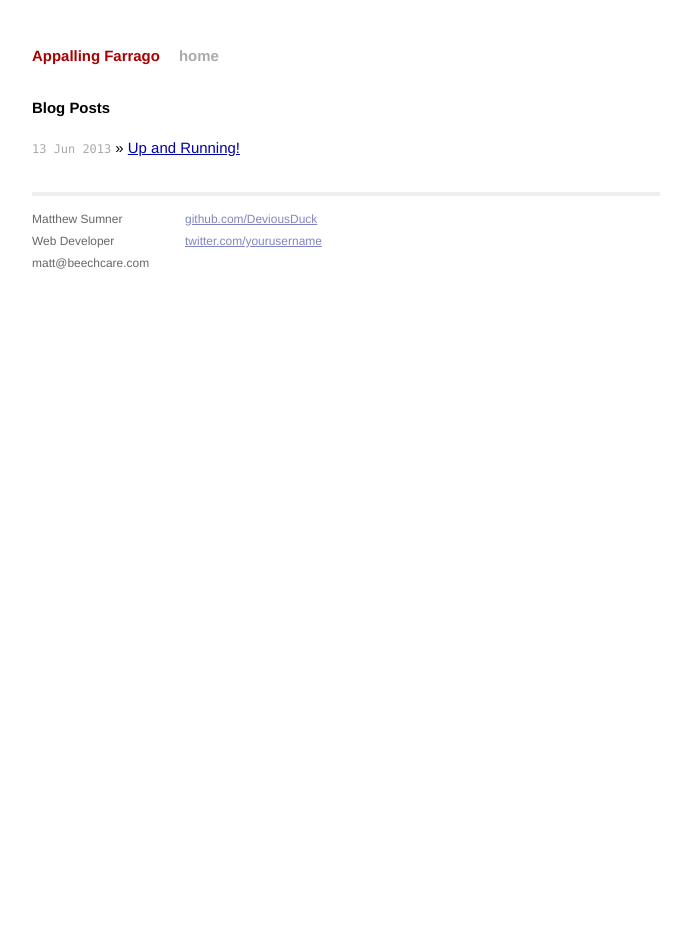
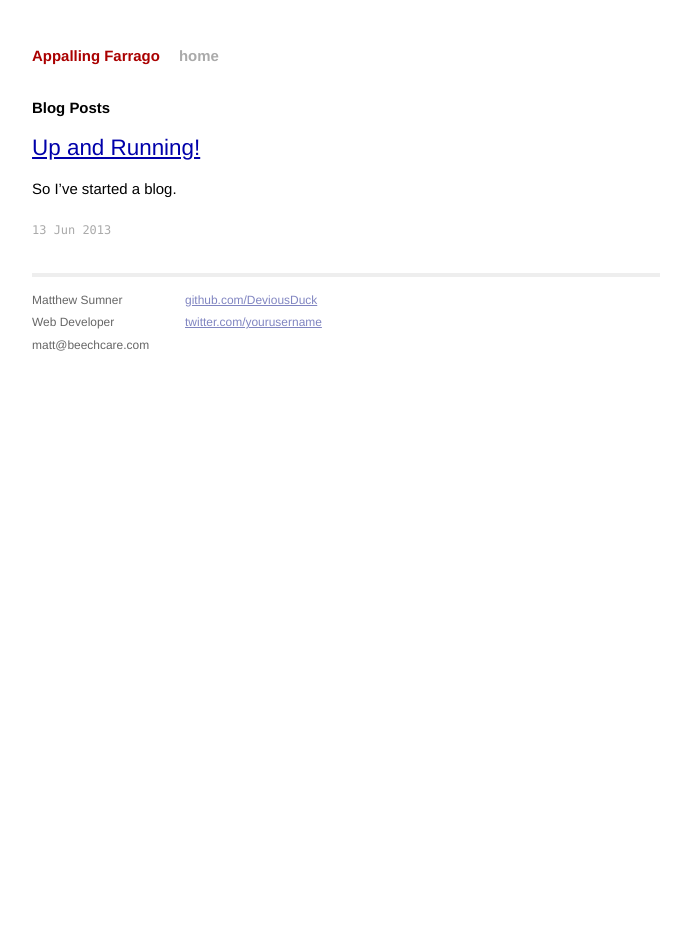
Before and after one commit to MattMSumner/MattMSumner.github.io, a Jekyll site: the page built from index.html, in a window 1280 px wide. Shown: the whole page, without its empty margins (294-985 px from the left). Built offline with Jekyll 4.4.1, drawn with Linux system fonts in a browser that asks for light colours.

```diff
--- /dev/null
+++ b/CNAME
@@ -0,0 +1 @@
+www.appallingfarrago.com
--- a/css/main.css
+++ b/css/main.css
@@ -44,11 +44,15 @@
   margin-bottom: 2em;
 }
 
-ul.posts li {
+ul.posts li article {
   line-height: 1.75em;
 }
 
-ul.posts span {
+ul.posts li article header {
+  font-size: 150%;
+}
+
+ul.posts li article footer {
   color: #aaa;
   font-family: Monaco, "Courier New", monospace;
   font-size: 80%;
--- a/index.html
+++ b/index.html
@@ -7,7 +7,13 @@
   <h1>Blog Posts</h1>
   <ul class="posts">
     {% for post in site.posts %}
-      <li><span>{{ post.date | date_to_string }}</span> &raquo; <a href="{{ post.url }}">{{ post.title }}</a></li>
+      <li>
+      	<article>
+      		<header><a href="{{ post.url }}">{{ post.title }}</a></header>
+      		{{ post.excerpt }}
+      		<footer>{{ post.date | date_to_string }}</footer>
+      	</article>
+      </li>
     {% endfor %}
   </ul>
 </div>
```
Also changed, not shown: _layouts/post.html (+15 -0 lines), _layouts/default.html (line endings or trailing spaces).
